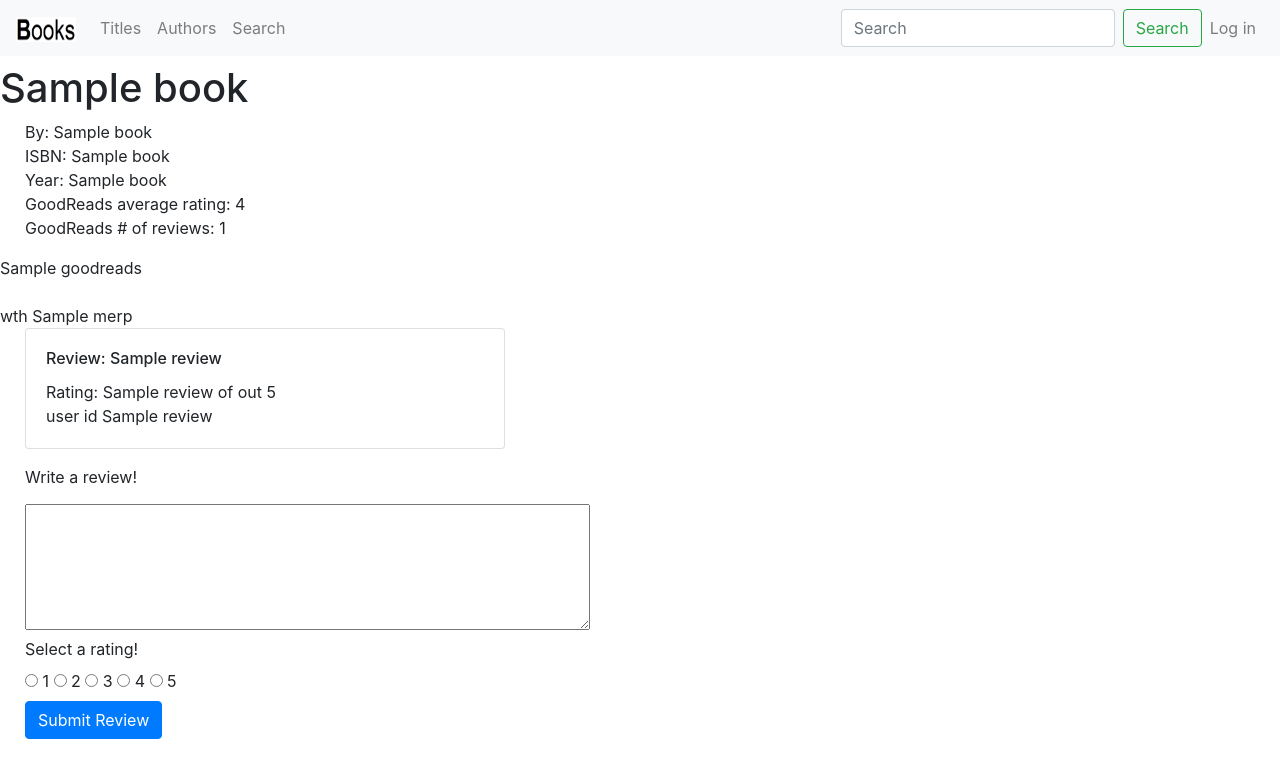
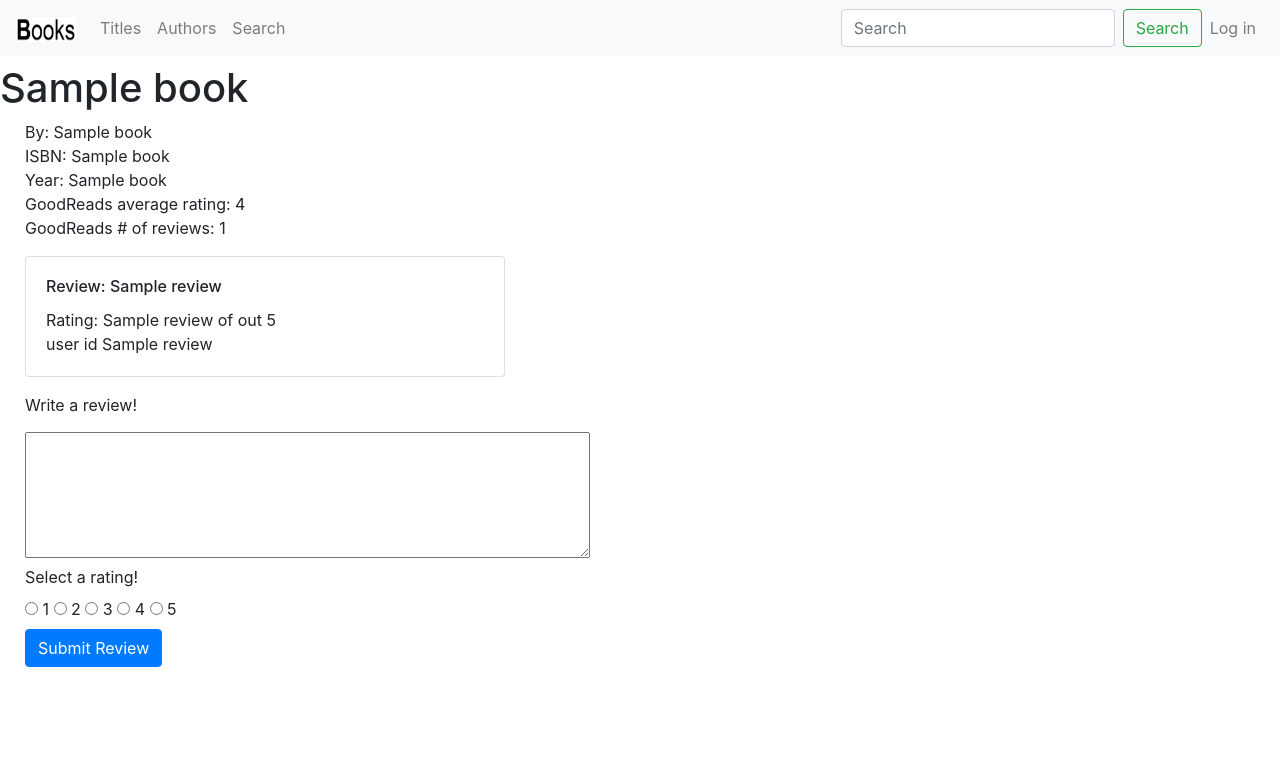
Before and after one commit to MonkeySeeMonkeyCode/BooksFlaskSQL, a Flask app: template templates/book.html in a window 1280 px wide. Shown: the top 778 px of the page. Run offline with Flask 2, Linux system fonts and the light colour scheme; the template is opened without the code that fills it: most values are stand-ins (such as "Sample title", 1, 10 or a date in 2020); some libraries are stand-ins or nearby versions.

Commit message:
cleaning up

```diff
--- a/templates/book.html
+++ b/templates/book.html
@@ -48,11 +48,6 @@
         </ul>
     </div>
 
-    {{goodreads}}
-    <br><br>
-    wth
-    {{merp}}
-
     <div>
         <ul class=no-bull>
             {% for review in reviews %}
```
